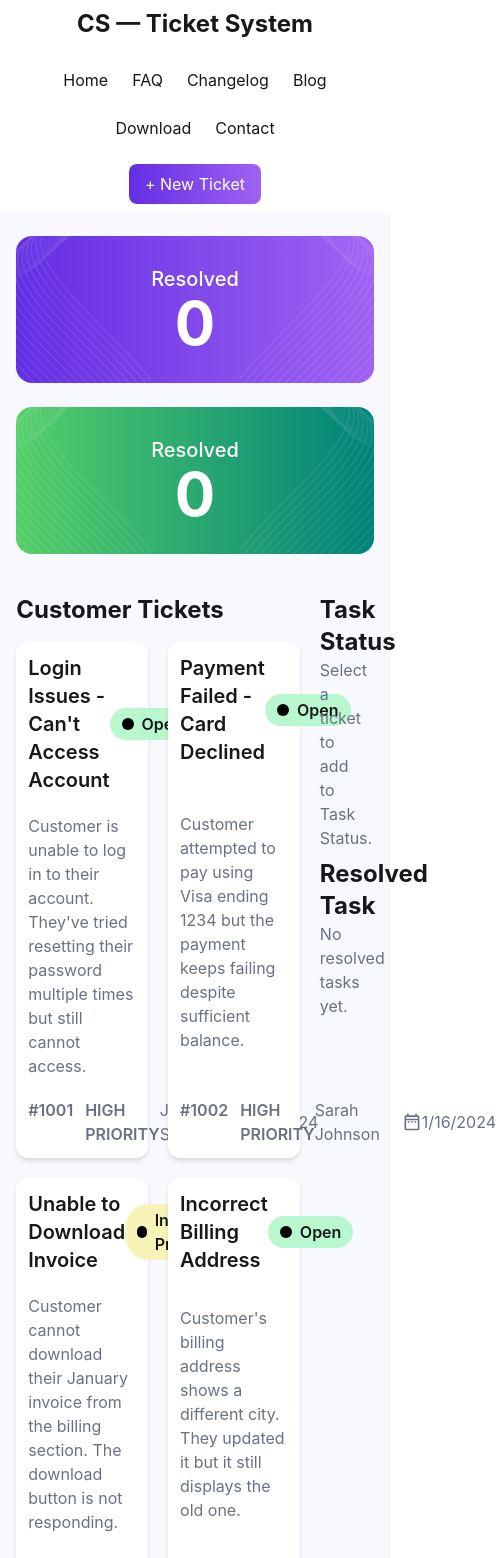
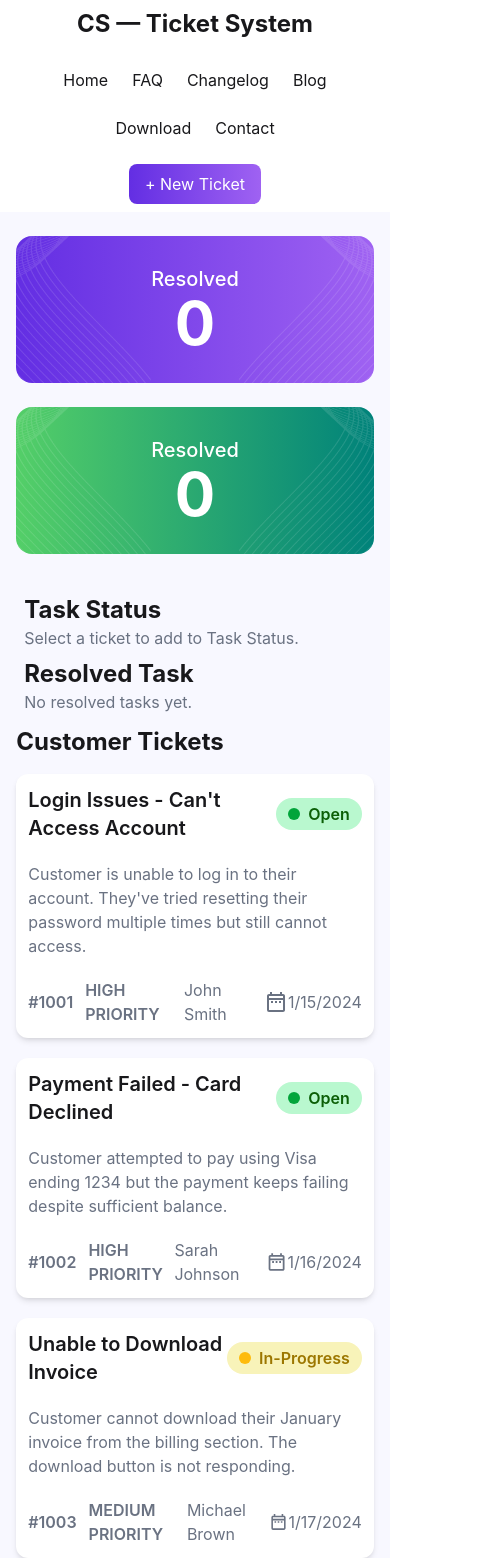
Before and after one commit to MDFAHAD721/Customer-Support, a React (Vite) app: page / in a window 390 px wide. Shown: the top 1558 px of the page, 500 px wide, since content can reach past the window. Built offline with nearby package versions, Linux system fonts and the light colour scheme.

Commit message:
added cards section with responsive

```diff
--- a/src/App.jsx
+++ b/src/App.jsx
@@ -15,14 +15,16 @@ function App() {
     <>
       <Navbar></Navbar>
       <Hero></Hero>
-      <div className="w-11/12 mx-auto grid grid-cols-5 gap-3 mt-10">
-        <div className="col-span-4">
+      <div className="w-11/12 mx-auto grid grid-cols-1 md:grid-cols-5 gap-3 mt-10">
+        <div className="col-span-1 md:col-span-4 order-2 md:order-1">
           <CustomerProblem ticket={promise}></CustomerProblem>
         </div>
-        <div className="px-2">
+        <div className="px-2 order-1 md:order-2">
           <div className="mb-2">
             <h1 className="text-2xl font-bold">Task Status</h1>
-            <p className="text-gray-500">Select a ticket to add to Task Status.</p>
+            <p className="text-gray-500">
+              Select a ticket to add to Task Status.
+            </p>
           </div>
           <div>
             <h1 className="text-2xl font-bold">Resolved Task</h1>
--- a/src/customersProblems/CustomerProblem.jsx
+++ b/src/customersProblems/CustomerProblem.jsx
@@ -1,38 +1,44 @@
 import { use } from "react";
 import { MdOutlineDateRange } from "react-icons/md";
 const CustomerProblem = ({ ticket }) => {
-
   const ticketsData = use(ticket);
   console.log(ticket.value);
   return (
-
     <div>
       <h1 className="text-2xl font-bold mb-4">Customer Tickets</h1>
 
-     <div className="grid grid-cols-2 gap-5">
-       {
-        ticketsData.map((customer) =>(
+      <div className="grid grid-cols-1 md:grid-cols-2 gap-5">
+        {ticketsData.map((customer) => (
           <div>
-        <div key={customer.id} className=" bg-white p-3 rounded-xl shadow-md flex flex-col justify-between gap-5 h-full">
+            <div
+              key={customer.id}
+              className=" bg-white p-3 rounded-xl shadow-md flex flex-col justify-between gap-5 h-full"
+            >
               <div className="flex justify-between items-center">
                 <h1 className="text-xl font-semibold flex-1">
                   {customer.title}
                 </h1>
-            <div className={`px-3 py-1 font-semibold rounded-3xl flex items-center gap-2
+                <div
+                  className={`px-3 py-1 font-semibold rounded-3xl flex items-center gap-2
               ${customer.status === "Open" ? "open-green-bg" : "progress-bg"}
-              `}>
-              <span className="w-3 h-3 rounded-2xl bg-black"></span>
-              <p>{customer.status}</p>
+              `}
+                >
+                  <span
+                    className={`w-3 h-3 rounded-2xl ${customer.status === "Open" ? "open-dot-green" : "progress-dot"}`}
+                  ></span>
+                  <p className={customer.status === "Open" ? "open-green" : "progress-font"}>
+                    {customer.status}
+                  </p>
                 </div>
               </div>
-          <p className="text-gray-500">
-          {customer.description}
-          </p>
+              <p className="text-gray-500">{customer.description}</p>
 
               <div className="flex justify-between items-center">
-            <div className="flex gap-3">
+                <div className="flex items-center gap-3">
                   <p className="font-semibold text-gray-500">{customer.id}</p>
-              <p className="font-semibold text-gray-500">{customer.priority}</p>
+                  <p className="font-semibold text-gray-500">
+                    {customer.priority}
+                  </p>
                 </div>
                 <div className="flex items-center">
                   <p className="mr-3 text-gray-500">{customer.assignee}</p>
@@ -42,12 +48,8 @@ const CustomerProblem = ({ ticket }) => {
               </div>
             </div>
           </div>
-        ))
-      }
-
+        ))}
       </div>
-
-
     </div>
   );
 };
--- a/src/index.css
+++ b/src/index.css
@@ -26,7 +26,7 @@ body {
   background-color: #b9f8cf;
 }
 .open-dot-green {
-  color: #02a53b;
+  background-color: #02a53b;
 }
 .progress-bg {
   background-color: #f8f3b9;
@@ -35,7 +35,7 @@ body {
   color: #9c7700;
 }
 .progress-dot {
-  color: #febb0c;
+  background-color: #febb0c;
 }
 .red{
   color: #F83044;
```
Lines whose indentation alone changed are shown as unchanged.
